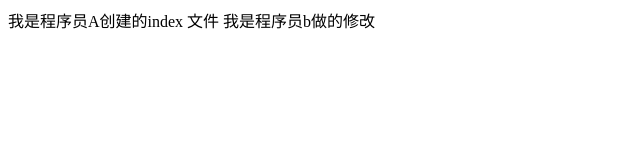
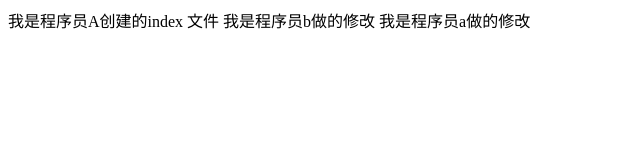
Before and after one commit to lichengcheng-abc/nz1907ct, a plain HTML site: page index.html in a window 1280 px wide. Shown: the whole page, without its empty margins (0-640 px from the left). Drawn offline with Linux system fonts and the light colour scheme.

Commit message:
a做的修改

```diff
--- a/index.html
+++ b/index.html
@@ -8,5 +8,6 @@
     <body>
         我是程序员A创建的index  文件
         我是程序员b做的修改
+        我是程序员a做的修改
     </body>
     </html>
```
